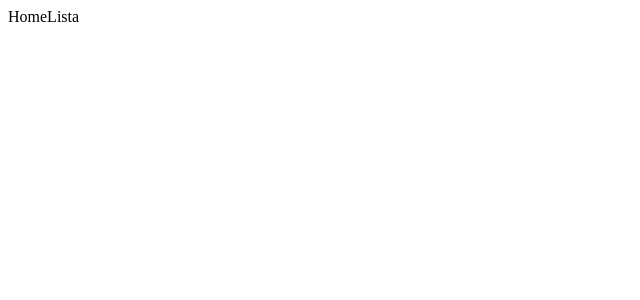
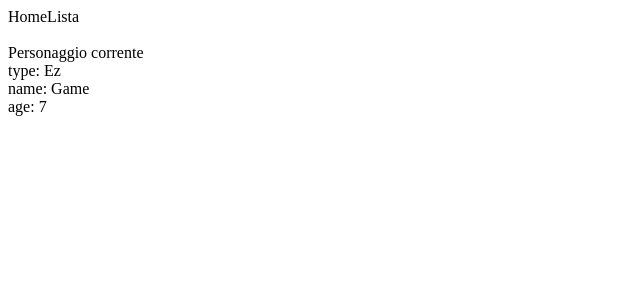
Before and after one commit to Shazray/Prova19282, an Angular app: page /detail/1 in a window 1280 px wide. Shown: the top 300 px of the page, without its empty margins (0-640 px from the left). Built offline with nearby package versions, Linux system fonts and the light colour scheme.

Commit message:
Aggiunta del detail.component.ts

```diff
--- a/src/app/detail/detail.component.html
+++ b/src/app/detail/detail.component.html
@@ -1,4 +1,4 @@
-<div *ngIf="currentCharacter">
+<div *ngIf="constructor">
     <br> Personaggio corrente
     <br>
     <div>type: {{ currentCharacter.type }}</div>
--- a/src/app/detail/detail.component.ts
+++ b/src/app/detail/detail.component.ts
@@ -1,6 +1,8 @@
-import { Component} from '@angular/core';
+import { Component } from '@angular/core';
+import { Router, ActivatedRoute } from '@angular/router';
 import { Character } from '../character';
 import { ComunicatorService } from '../comunicator.service';
+import { ListService } from '../list.service';
 
 @Component({
   selector: 'detail',
@@ -10,13 +12,12 @@ import { ComunicatorService } from '../comunicator.service';
 export class DetailComponent {
   currentCharacter: Character;
 
-  constructor(private comunicatorService: ComunicatorService) {
+  constructor(private route: ActivatedRoute, private listService: ListService) {
+    this.route.params.subscribe(params => {
+      if (params['id'] != '' && params['id'] != null) {
+        this.currentCharacter = this.listService.getCharacterById(params['id']);
+      }
+    })
+  }
 
-    comunicatorService.mySubject$.subscribe( (newValue: Character) => {
-
-      this.currentCharacter = newValue;
-
-    });
-
-  }
 }
--- a/src/app/listComponent/list.component.ts
+++ b/src/app/listComponent/list.component.ts
@@ -1,4 +1,5 @@
 import { Component, Input, EventEmitter, Output } from '@angular/core';
+import { Router} from '@angular/router';
 import { Character } from '../character';
 import { ComunicatorService } from '../comunicator.service';
 import { ListService } from '../list.service';
@@ -11,7 +12,7 @@ export class ListComponent {
 
     items: Character[] = [];
 
-    constructor(private comunicatorService: ComunicatorService, private listService: ListService){
+    constructor(private router: Router, private listService: ListService){
     }
 
     ngOnInit(){
@@ -19,8 +20,8 @@ export class ListComponent {
     }
 
     selectItem(item: Character) {
-        // chiamo il net nel subject
-        this.comunicatorService.changeSubject(item);
+        this.router.navigate(['/detail/'+item.id]);
+
     }
 
 }
```
